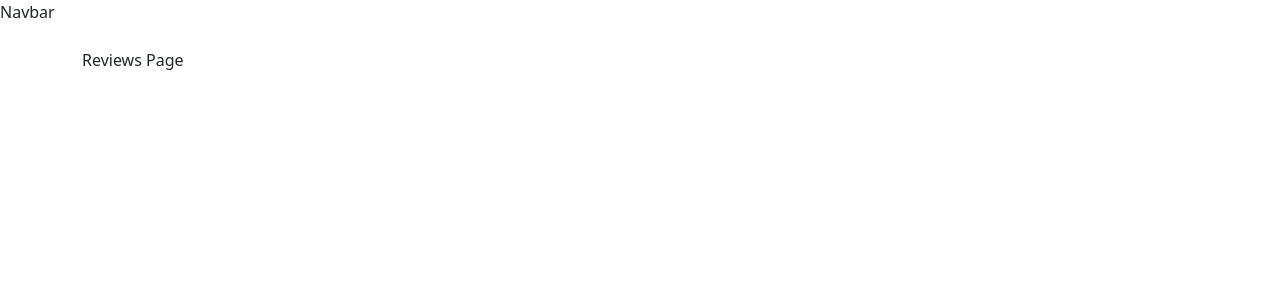
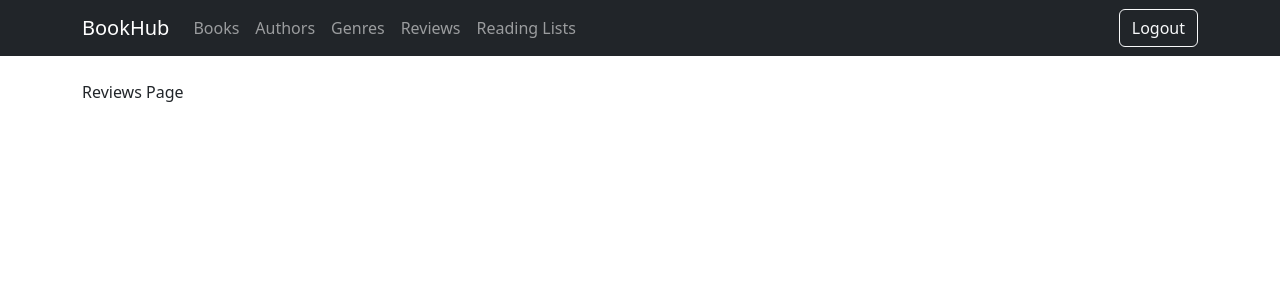
Before and after one commit to c-phillips7/bookhub-frontend, a React (Create React App) app: page /reviews in a window 1280 px wide. Shown: the top 300 px of the page. Built offline with nearby package versions, Linux system fonts and the light colour scheme; sample sign-in values are in the browser's storage.

Commit message:
added protected route logic to check for JWT token. Also added basic Navbar, edited from boilerplate found for bootstrap

```diff
--- a/public/index.html
+++ b/public/index.html
@@ -39,5 +39,6 @@
       To begin the development, run `npm start` or `yarn start`.
       To create a production bundle, use `npm run build` or `yarn build`.
     -->
+    <script src="https://cdn.jsdelivr.net/npm/bootstrap@5.3.0/dist/js/bootstrap.bundle.min.js"></script>
   </body>
 </html>
--- a/src/components/Navbar.js
+++ b/src/components/Navbar.js
@@ -1,5 +1,75 @@
+import { Link, useNavigate } from 'react-router-dom';
+import { useAuth } from '../context/AuthContext';
+
 function Navbar() {
-    return <div>Navbar</div>
+    const { token, logout } = useAuth();
+    const navigate = useNavigate();
+
+    // Handle logout and redirect to login page
+    const handleLogout = () => {
+        logout();
+        navigate('/login');
+    };
+
+    return (
+        <nav className="navbar navbar-expand-lg navbar-dark bg-dark">
+            <div className="container">
+                <Link className="navbar-brand" to="/">BookHub</Link>
+
+                <button
+                    className="navbar-toggler"
+                    type="button"
+                    data-bs-toggle="collapse"
+                    data-bs-target="#navbarNav"
+                >
+                    <span className="navbar-toggler-icon"></span>
+                </button>
+
+                <div className="collapse navbar-collapse" id="navbarNav">
+                    <ul className="navbar-nav me-auto">
+                        <li className="nav-item">
+                            <Link className="nav-link" to="/">Books</Link>
+                        </li>
+                        {token && (
+                            <>
+                                <li className="nav-item">
+                                    <Link className="nav-link" to="/authors">Authors</Link>
+                                </li>
+                                <li className="nav-item">
+                                    <Link className="nav-link" to="/genres">Genres</Link>
+                                </li>
+                                <li className="nav-item">
+                                    <Link className="nav-link" to="/reviews">Reviews</Link>
+                                </li>
+                                <li className="nav-item">
+                                    <Link className="nav-link" to="/reading-lists">Reading Lists</Link>
+                                </li>
+                            </>
+                        )}
+                    </ul>
+
+                    <ul className="navbar-nav">
+                        {token ? (
+                            <li className="nav-item">
+                                <button className="btn btn-outline-light" onClick={handleLogout}>
+                                    Logout
+                                </button>
+                            </li>
+                        ) : (
+                            <>
+                                <li className="nav-item me-2">
+                                    <Link className="btn btn-outline-light" to="/login">Login</Link>
+                                </li>
+                                <li className="nav-item">
+                                    <Link className="btn btn-outline-light" to="/register">Register</Link>
+                                </li>
+                            </>
+                        )}
+                    </ul>
+                </div>
+            </div>
+        </nav>
+    );
 }
 
 export default Navbar;
--- a/src/components/ProtectedRoute.js
+++ b/src/components/ProtectedRoute.js
@@ -1,4 +1,13 @@
+import { Navigate } from 'react-router-dom';
+import { useAuth } from '../context/AuthContext';
+
 function ProtectedRoute({ children }) {
+    const { token } = useAuth();
+
+    if (!token) {
+        return <Navigate to="/login" />;
+    }
+
     return children;
 }
 
```
